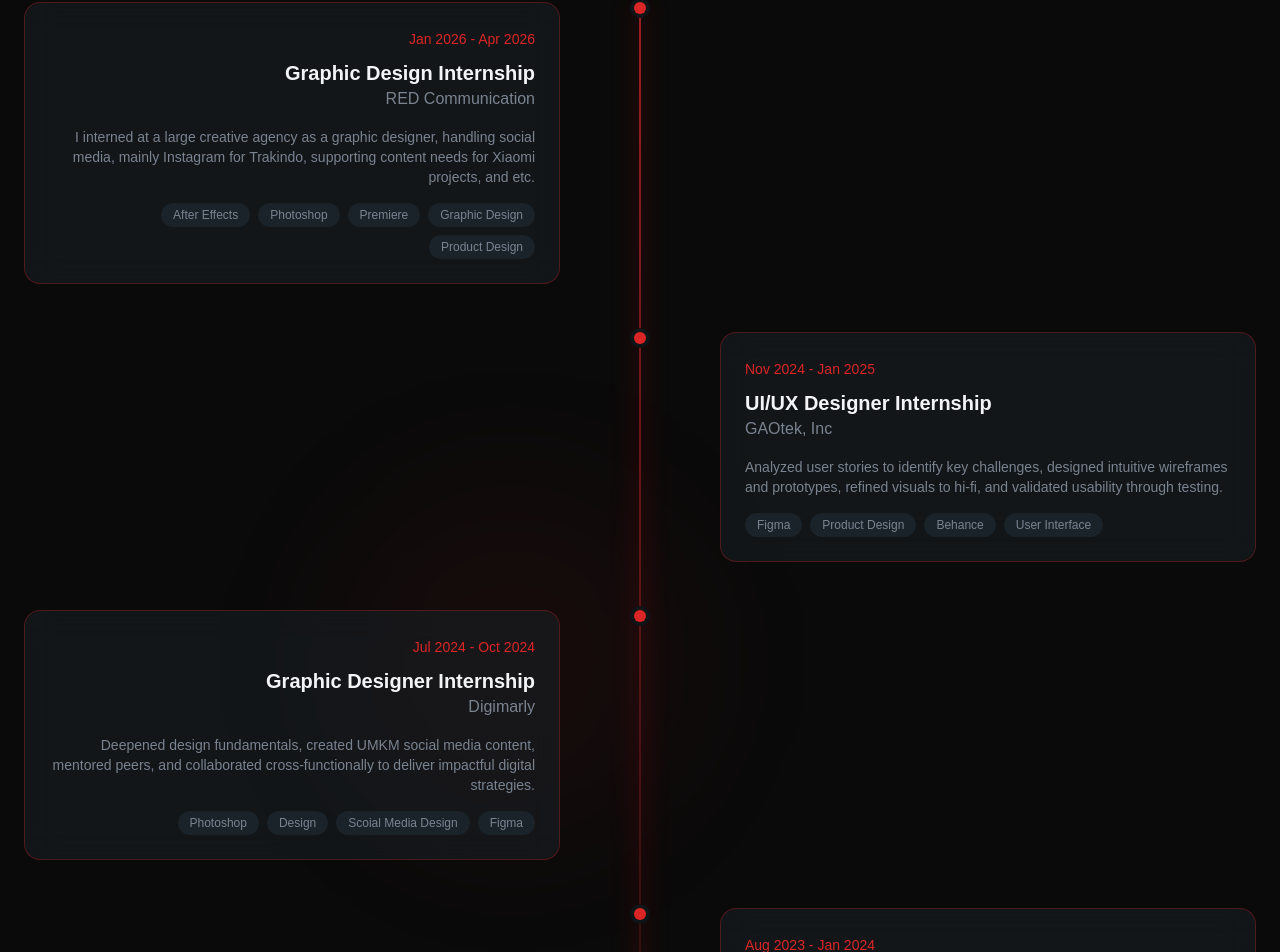
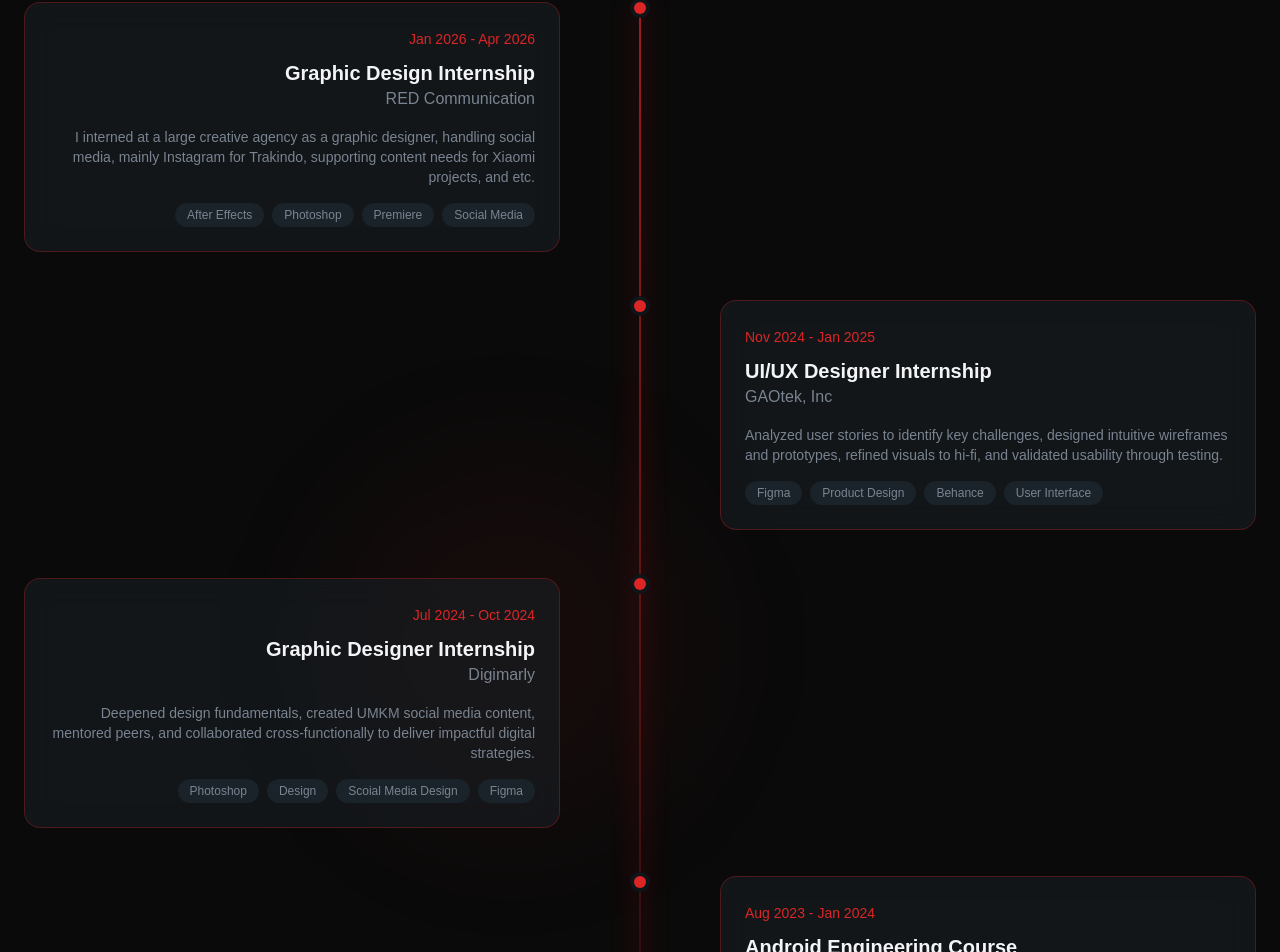
Before and after one commit to ryhanhxx6/ryhanhxx-portofolio, a React (Vite) app: page / in a window 1280 px wide. Shown: the part 2471-3423 px from the top of the page. Built offline with nearby package versions, Linux system fonts and the light colour scheme.

Commit message:
Update #18

```diff
--- a/src/component/sections/Experience.jsx
+++ b/src/component/sections/Experience.jsx
@@ -11,8 +11,7 @@
       "After Effects",
       "Photoshop",
       "Premiere",
-      "Graphic Design",
-      "Product Design"
+      "Social Media"
     ],
     current: true,
   },
```
